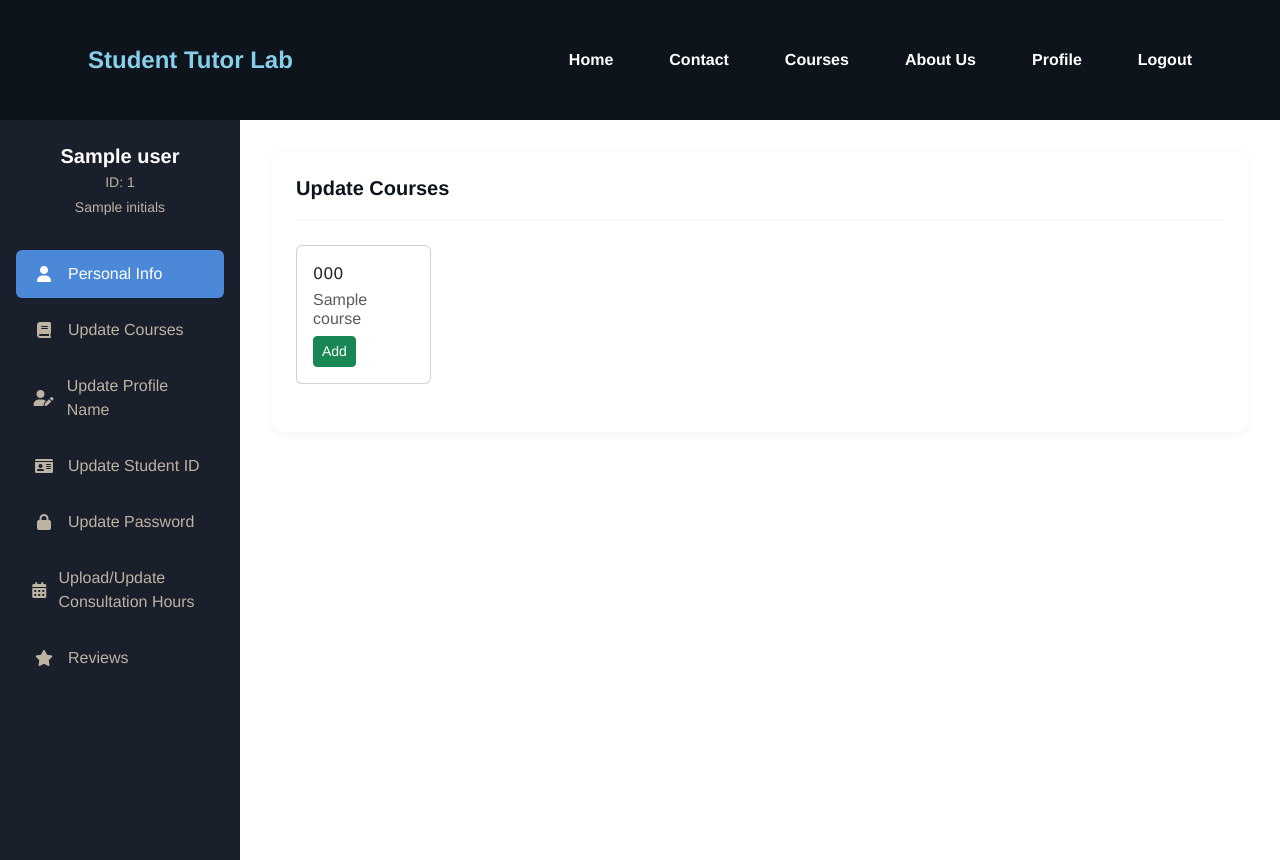
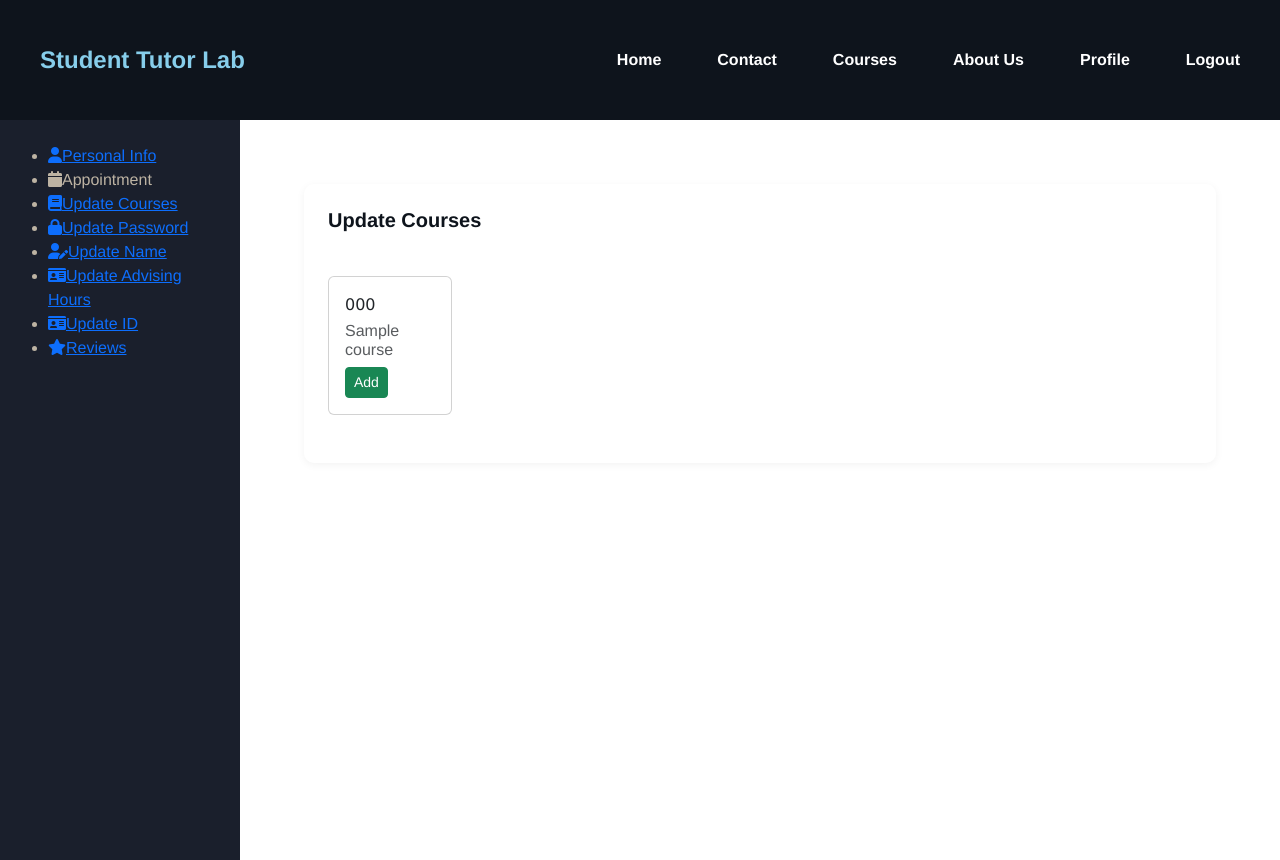
Before and after one commit to meherubahasin/Student-Tutor-Lab, a Flask app: page /update_courses in a window 1280 px wide. Run offline with Flask 3, Linux system fonts and the light colour scheme; the visitor is signed in with stand-in values (Sample User, id 1); a database or web service that is not in the repository returns one stand-in record (values such as "Sample title").

Commit message:
Update apply_courses.html
Responsive Navbar

```diff
--- a/templates/apply_courses.html
+++ b/templates/apply_courses.html
@@ -9,28 +9,35 @@
     <link rel="stylesheet" href="{{ url_for('static', filename='dashboard.css') }}">
     <link href="https://cdn.jsdelivr.net/npm/bootstrap@5.3.3/dist/css/bootstrap.min.css" rel="stylesheet">
     <style>
-        :root{
+        :root {
                 --primary: #0e141c;
                 --accent: #4b88d8;
                 --accent2: #607ea2;
                 --light: #bdb3a3;
-            --dark: #333;
-            --white: #ffffff;
-            --gray-light: #f5f5f5;
+                --accent2: #333;
             }
 
             * {
                 margin: 0;
-            padding: 0;
                 box-sizing: border-box;
                 font-family: 'Montserrat', 'Helvetica', 'Verdana', sans-serif;
             }
+            .mobile-menu-toggle {
+            display: none;
+        }
 
-        body {
-            background-color: white;
-            color: var(--primary);
+        @media (max-width: 768px) {
+            .mobile-menu-toggle {
+                display: block;
+                background: none;
+                border: none;
+                color: white;
+                font-size: 1.5rem;
+                cursor: pointer;
             }
-        /* NAVBAR Start*/
+
+        }
+
             .navbar {
                 position: sticky;
                 top: 0;
@@ -41,7 +48,6 @@
                 transition: 0.3s ease-out;
                 background-color: var(--primary);
                 color: white;
-    padding: 2rem 3rem;
                 display: flex;
                 justify-content: space-between;
                 z-index: 1000;
@@ -117,49 +261,23 @@
     {%endblock%}
 
     <div class="dashboard">
-        <!-- Sidebar -->
           <div class="sidebar">
-            <div class="profile-header">
-                <a href="/dashboard">
-                </a>
-                <h3 class="profile-name">{{user.name}}</h3>
-                <div class="profile-id">ID: {{user.studentID}}</div>
-                <div class="profile-id">{{user.initials}}</div>
+            <nav>
+              <ul>
+                <li class="active"><a href="{{ url_for('dashboard') }}"><i class="fas fa-user"></i><span>Personal Info</span></a></li>
+                <li><i class="fas fa-calendar"></i><span>Appointment</span></a></li>
+                <li><a href="/update_courses"><i class="fas fa-book"></i><span>Update Courses</span></a></li>
+                <li><a href="/update_password"><i class="fas fa-lock"></i><span>Update Password</span></a></li>
+                <li><a href="/update_name"><i class="fas fa-user-edit"></i><span>Update Name</span></a></li>
+                <li><a href="/select_slots"><i class="fas fa-id-card"></i><span>Update Advising Hours</span></a></li>
+                <li><a href="/update_id"><i class="fas fa-id-card"></i><span>Update ID</span></a></li>
+                <li><a href="/reviews"><i class="fas fa-star"></i><span>Reviews</span></a></li>
+              </ul>
+            </nav>
+
           </div>
 
-            <div class="nav-menu">
-                <a href="{{ url_for('dashboard') }}" class="nav-item active">
-                    <i class="fas fa-user"></i>
-                    <span>Personal Info</span>
-                </a>
-                <a href="/update_courses" class="nav-item">
-                    <i class="fas fa-book"></i>
-                    <span>Update Courses</span>
-                </a>
-                <a href="/update_name" class="nav-item">
-                    <i class="fas fa-user-edit"></i>
-                    <span>Update Profile Name</span>
-                </a>
-                <a href="/update_id" class="nav-item">
-                    <i class="fas fa-id-card"></i>
-                    <span>Update Student ID</span>
-                </a>
-                <a href="/update_password" class="nav-item">
-                    <i class="fas fa-lock"></i>
-                    <span>Update Password</span>
-                </a>
-                <a href="/select_slots" class="nav-item">
-                    <i class="fas fa-calendar-alt"></i>
-                    <span>Upload/Update Consultation Hours</span>
-                </a>
-                <a href="#" class="nav-item">
-                    <i class="fas fa-star"></i>
-                    <span>Reviews</span>
-                </a>
-            </div>
-        </div>
-
-        <!-- Main Content -->
+          <div class="main-content">
         <div class="main-content">
             <!-- Personal Information Section -->
             <div class="info-card">
```
Also changed, not shown: other parts of templates/apply_courses.html (+138 -0 lines). Lines whose indentation alone changed are shown as unchanged.
